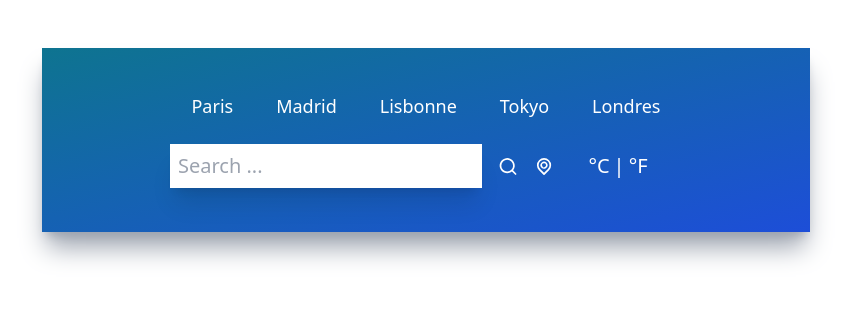
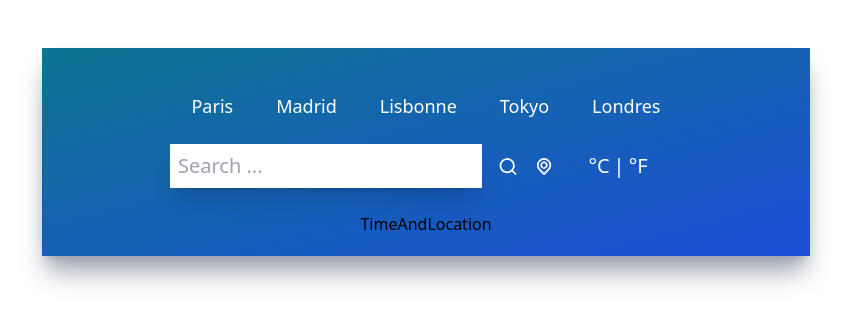
Before and after one commit to IMTR0J4N/Weather-App_React, a React (Vite) app: page / in a window 1280 px wide. Shown: the top 324 px of the page, without its empty margins (214-1065 px from the left). Built offline with nearby package versions, Linux system fonts and the light colour scheme.

Commit message:
Create components for time and location

```diff
--- a/src/App.jsx
+++ b/src/App.jsx
@@ -1,12 +1,15 @@
 import './App.css'
 import TopButtons from './components/TopButtons';
 import Inputs from './components/Inputs';
+import TimeAndLocation from './components/TimeAndLocation';
 
 function App() {
   return (
     <div className="mx-auto max-w-screen-md mt-4 py-5 px-32 bg-gradient-to-br from-cyan-700 to-blue-700 h-fit shadow-xl shadow-gray-400">
       <TopButtons />
       <Inputs />
+
+      <TimeAndLocation />
     </div>
   )
 }
--- /dev/null
+++ b/src/components/TimeAndLocation.jsx
@@ -0,0 +1,9 @@
+import React from 'react'
+
+function TimeAndLocation() {
+  return (
+    <div>TimeAndLocation</div>
+  )
+}
+
+export default TimeAndLocation
```
